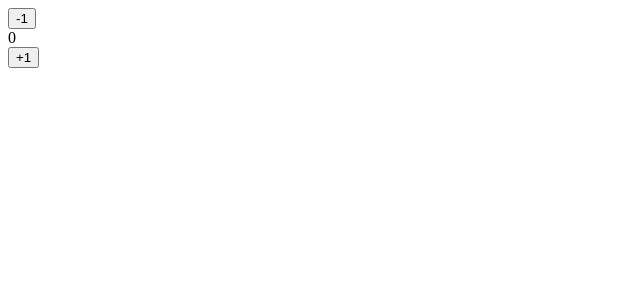
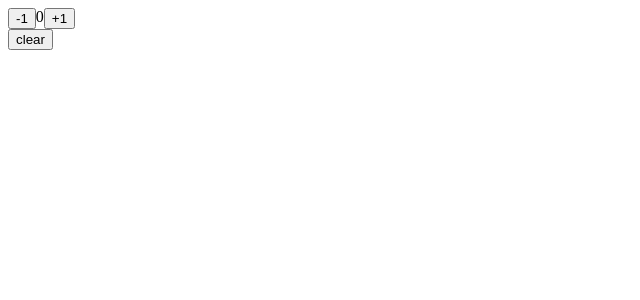
Before and after one commit to ericlifka/liftracker2, a React (Vite) app: page / in a window 1280 px wide. Shown: the top 300 px of the page, without its empty margins (0-640 px from the left). Built offline with nearby package versions, Linux system fonts and the light colour scheme.

Commit message:
add a reset action and pull out a funciton helper to prove the 'elm flow' works in this setup

```diff
--- a/src/app.tsx
+++ b/src/app.tsx
@@ -20,6 +20,7 @@ const init: () => Model =
 enum Actions
   { increment
   , decrement
+  , reset
   }
 
 type IncrementAction =
@@ -44,9 +45,19 @@ const decrement: (quantity: number) => DecrementAction =
   , quantity
   })
 
+type ResetAction =
+  { type: Actions.reset
+  }
+
+const reset: () => ResetAction =
+() => (
+  { type: Actions.reset
+  })
+
 type Msg
   = IncrementAction
   | DecrementAction
+  | ResetAction
 
 const update: (model: Model, msg: Msg) => Model =
 (model, msg) => {
@@ -61,6 +72,11 @@ const update: (model: Model, msg: Msg) => Model =
       , counter: model.counter - msg.quantity
       })
 
+    case Actions.reset: return (
+      { ... model
+      , counter: 0
+      })
+
     default: return model
   }
 }
@@ -69,6 +85,8 @@ const { dispatch, getState, subscribe } = createStore(update, init())
 
 
 // -- View
+
+type Html = JSX.Element
 
 const View: FunctionComponent =
 () => {
@@ -85,11 +103,19 @@ type AppProps =
 const App: FunctionComponent<AppProps> =
 ({ model }) =>
   <div>
-    <button onClick={() => dispatch(decrement(1))}>-1</button>
-    <div>{model.counter}</div>
-    <button onClick={() => dispatch(increment(1))}>+1</button>
+    <div style={{ display: "flex" }}>
+      {button("-1", decrement(1))}
+      <div>{model.counter}</div>
+      {button("+1", increment(1))}
+    </div>
+    <div style={{ display: "flex" }}>
+      {button("clear", reset())}
+    </div>
   </div>
 
+const button: (text: string, msg: Msg) => Html =
+(text, msg) =>
+  <button onClick={() => dispatch(msg)}>{text}</button>
 
 // -- Main
 
```
